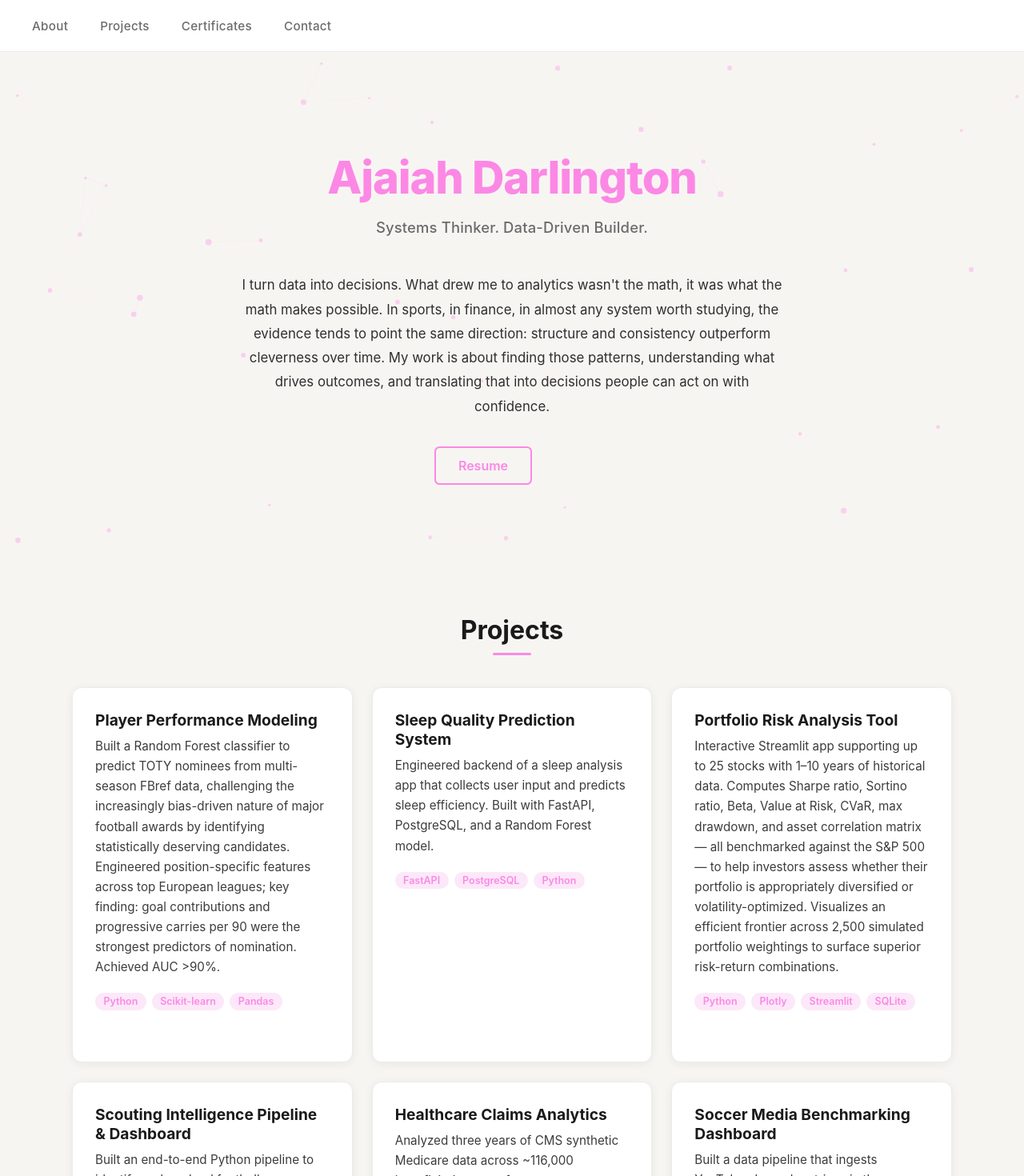
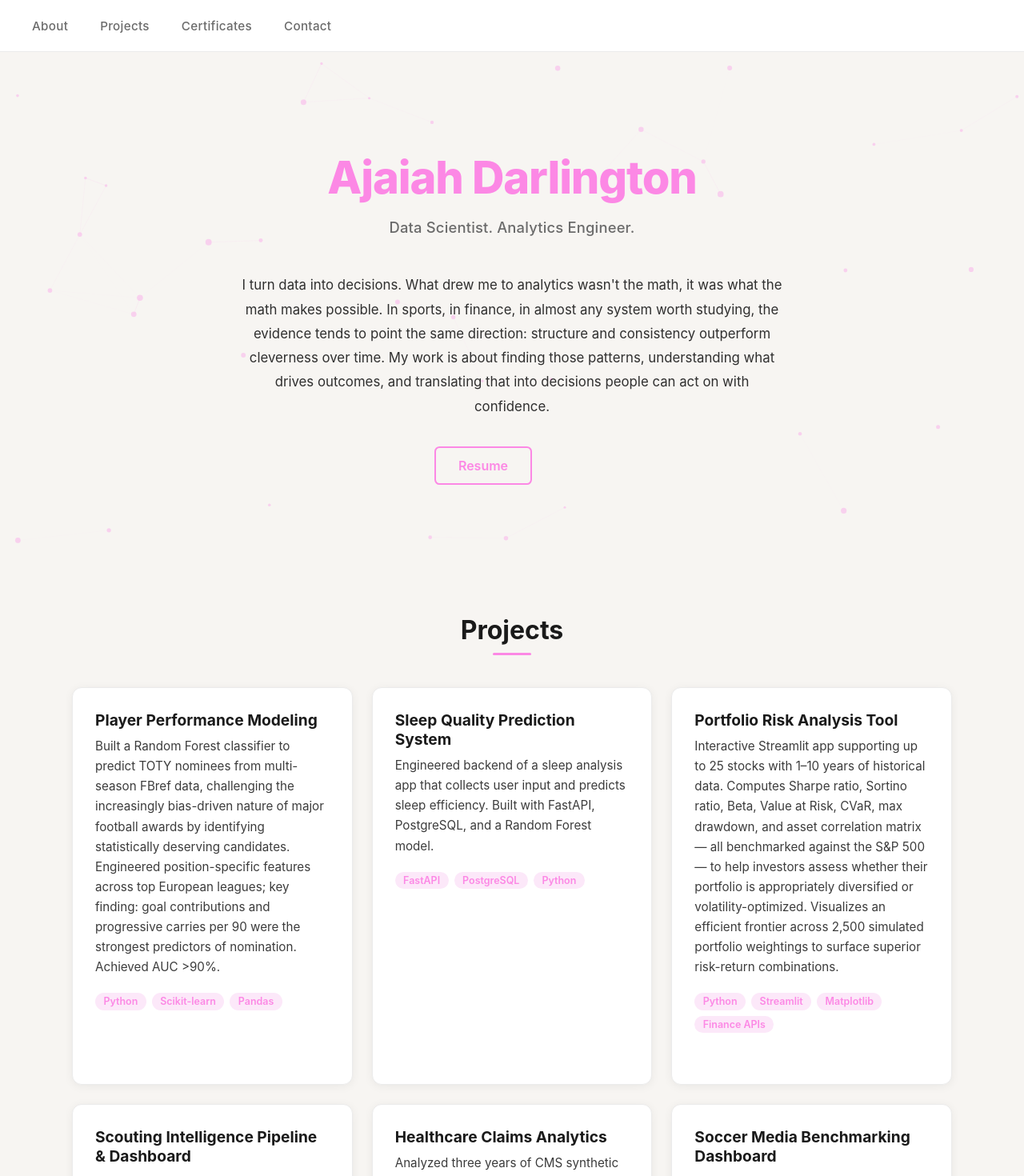
Before and after one commit to Ajaiah-D/Ajaiah-D.github.io, a React (Create React App) app: page / in a window 1280 px wide. Shown: the top 1470 px of the page at 80% size. Built offline with nearby package versions, Linux system fonts and the light colour scheme; some icons are missing.

Commit message:
should be good now

```diff
--- a/src/portfolio.js
+++ b/src/portfolio.js
@@ -3,7 +3,7 @@ import resumePDF from './assets/ajaiahdarlington_resume_2026.pdf'
 
 export const about = {
   name: 'Ajaiah Darlington',
-  role: 'Systems Thinker. Data-Driven Builder.',
+  role: 'Data Scientist. Analytics Engineer.',
   description:
     "I turn data into decisions. What drew me to analytics wasn't the math, it was what the math makes possible. In sports, in finance, in almost any system worth studying, the evidence tends to point the same direction: structure and consistency outperform cleverness over time. My work is about finding those patterns, understanding what drives outcomes, and translating that into decisions people can act on with confidence.",
   resume: resumePDF,
@@ -34,7 +34,7 @@ export const projects = [
     name: 'Portfolio Risk Analysis Tool',
     description:
       'Interactive Streamlit app supporting up to 25 stocks with 1–10 years of historical data. Computes Sharpe ratio, Sortino ratio, Beta, Value at Risk, CVaR, max drawdown, and asset correlation matrix — all benchmarked against the S&P 500 — to help investors assess whether their portfolio is appropriately diversified or volatility-optimized. Visualizes an efficient frontier across 2,500 simulated portfolio weightings to surface superior risk-return combinations.',
-    stack: ['Python', 'Plotly', 'Streamlit', 'SQLite'],
+    stack: ['Python', 'Streamlit', 'Matplotlib', 'Finance APIs'],
     sourceCode: 'https://github.com/Ajaiah-D/portfolio-risk-analysis',
     livePreview: null
   },
```
